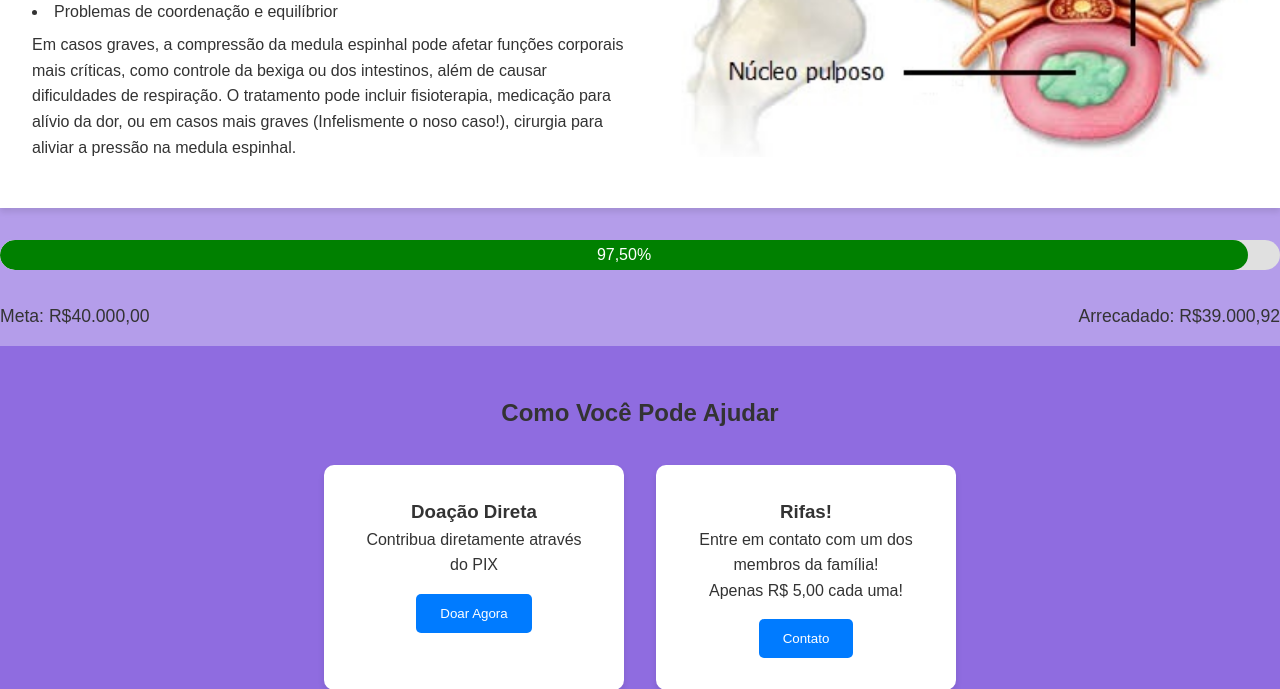
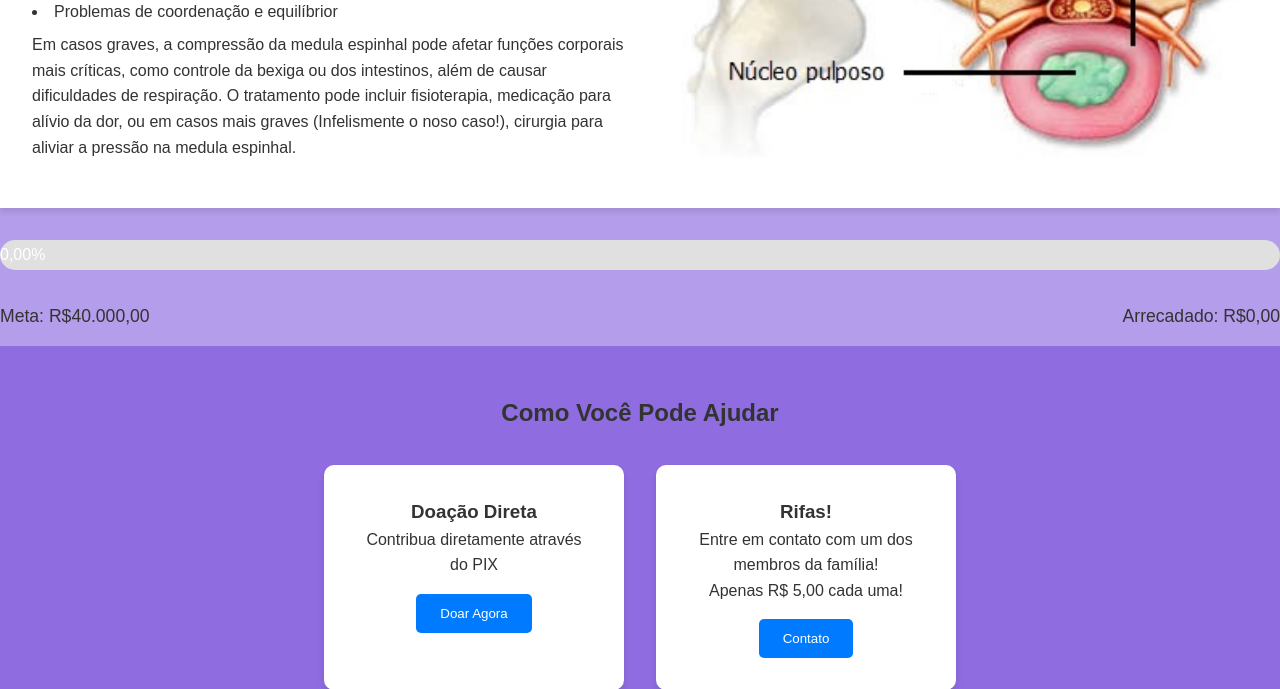
Before and after one commit to Flokinho3/Rifas_kate, a PHP site: page / in a window 1280 px wide. Shown: the part 1704-2393 px from the top of the page. Run offline with PHP 8.4, Linux system fonts and the light colour scheme; grey boxes labelled with a size stand in for pictures from a placeholder-image service; some libraries are stand-ins or nearby versions.

Commit message:
Update index.php

```diff
--- a/index.php
+++ b/index.php
@@ -1,6 +1,6 @@
 <?php
     // Exemplo de valor arrecadado e meta
-    $valorArrecadado = "39000,92"; // Valor em texto com vírgula
+    $valorArrecadado = "0"; // Valor em texto com vírgula
     $meta = 4000000; // Meta em centavos
 
     // Converter vírgula para ponto e depois para número
```
